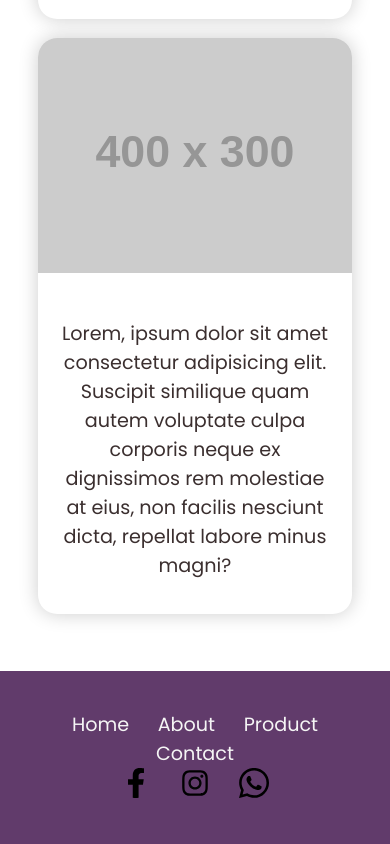
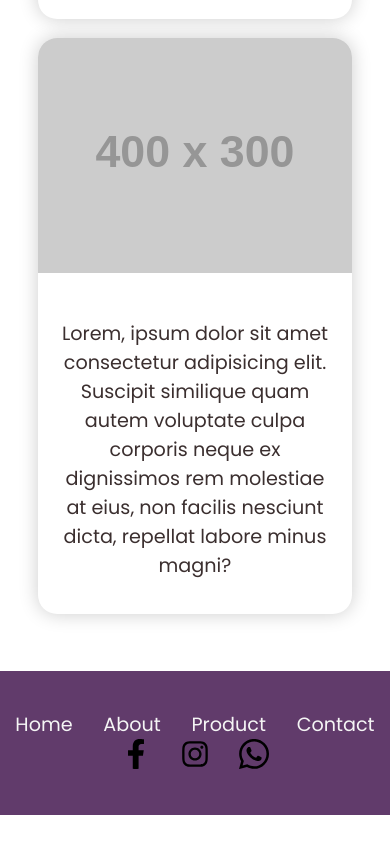
Before and after one commit to thakurkunal908/responsive-2, a plain HTML site: page index.html in a window 390 px wide. Shown: the part 3448-4292 px from the top of the page. After the commit the page ends 4263 px from the top, so only its background shows below. Drawn offline with Linux system fonts and the light colour scheme; placeholder pictures from the web are drawn by us.

Commit message:
Fixed Padding in footer for mobile view

```diff
--- a/style.css
+++ b/style.css
@@ -142,7 +142,7 @@ main {
 }
 
 footer {
-  padding: 2em 3em;
+  padding: 2em 0;
   background-color: var(--seconday-clr);
 }
 
```
